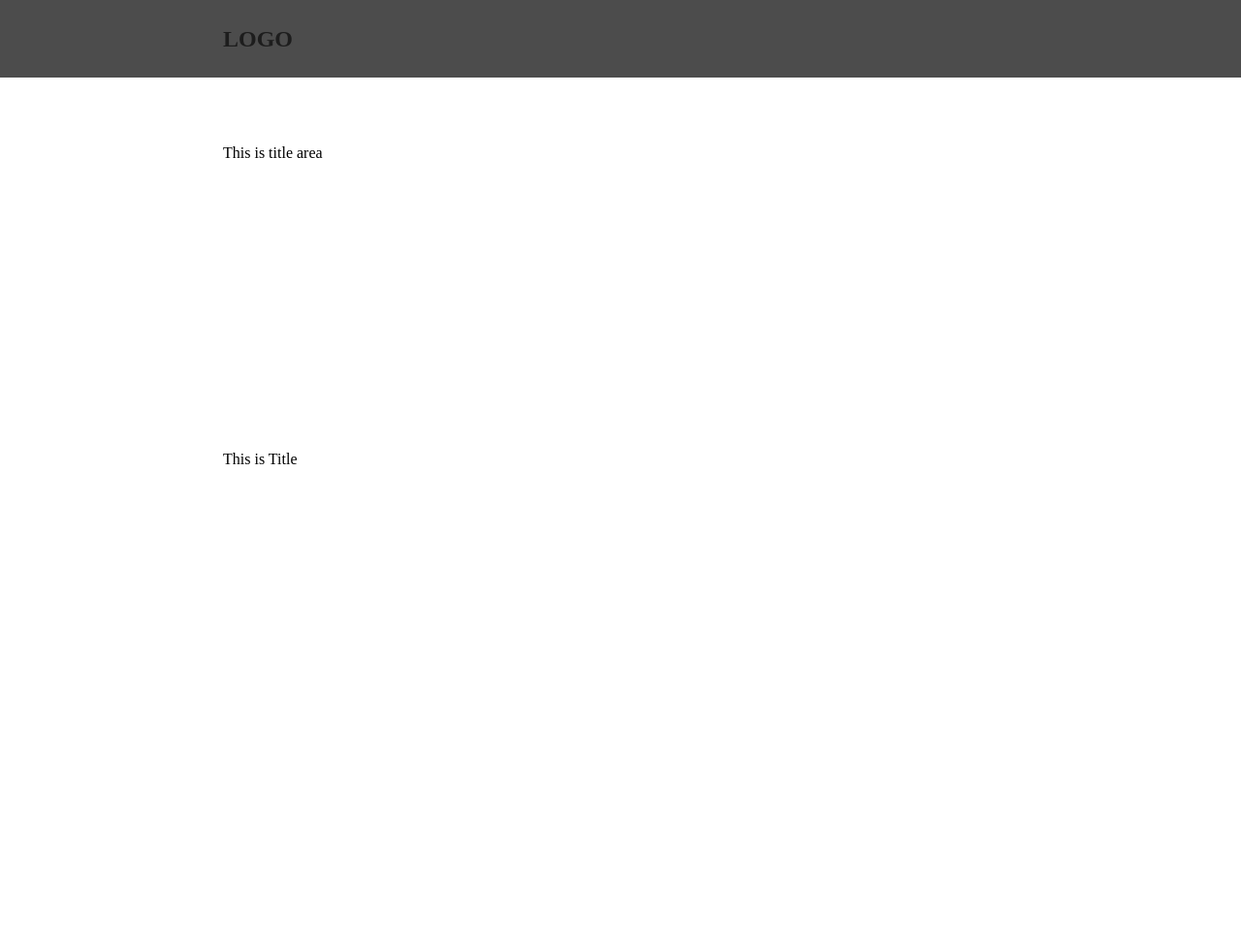
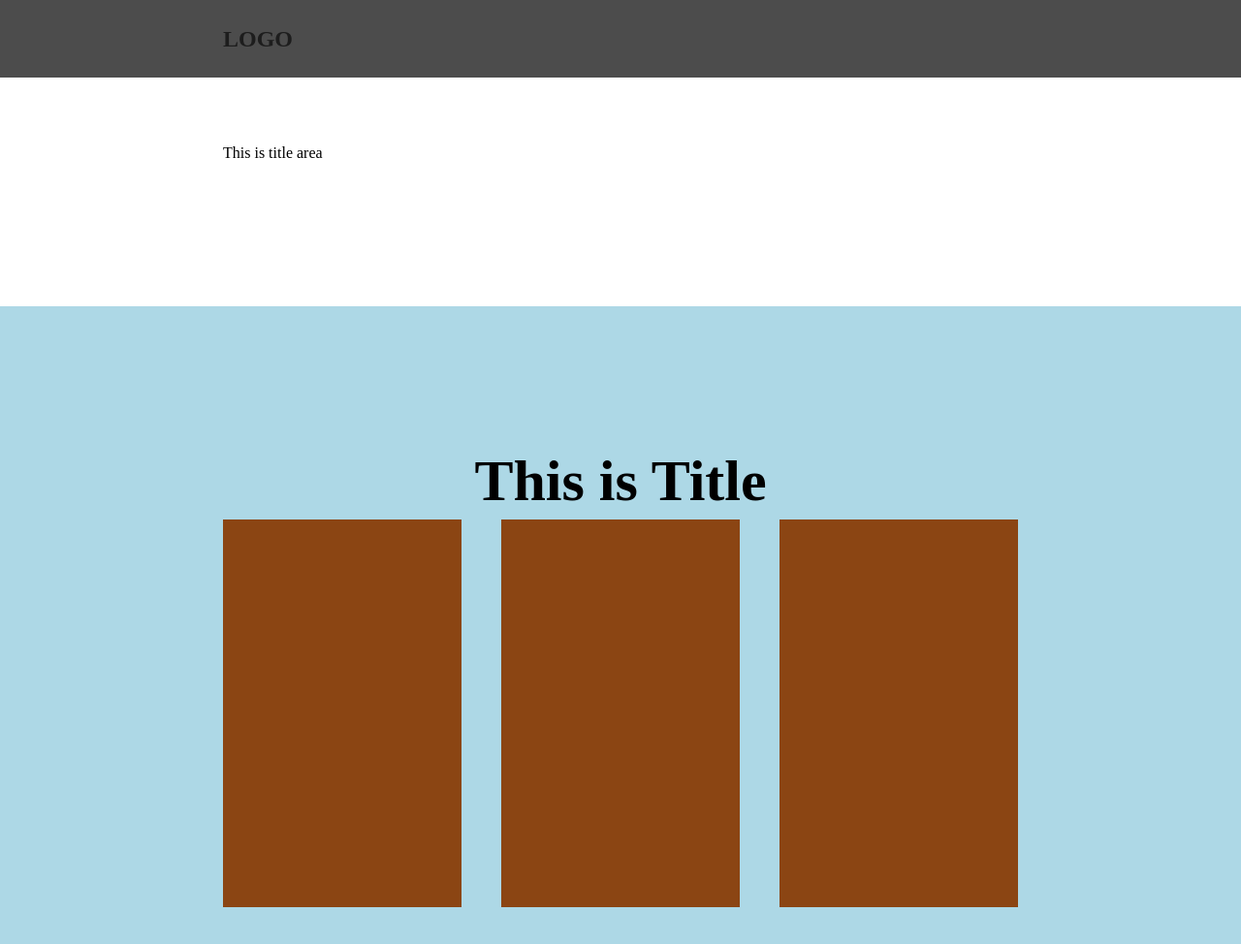
Before and after one commit to go4654/html_team, a plain HTML site: page index.html in a window 1280 px wide. Shown: the whole page at 97% size. Before the commit the page ends 800 px from the top, so only its background shows below. Drawn offline with Linux system fonts and the light colour scheme.

Commit message:
section_2 css

```diff
--- a/css/components/section_2.css
+++ b/css/components/section_2.css
@@ -1 +1,24 @@
 /* section_2 css */
+.section_2 {
+    width: 100%;
+    background-color: lightblue;
+    box-sizing: border-box;
+}
+
+.section_2>h3 {
+    text-align: center;
+    margin-bottom: 10px;
+    font-size: 60px;
+    font-weight: 700;
+}
+
+.con_wrap_2 {
+    display: flex;
+    justify-content: space-between;
+}
+
+.con_2 {
+    width: 30%;
+    height: 400px;
+    background-color: saddlebrown;
+}
```
